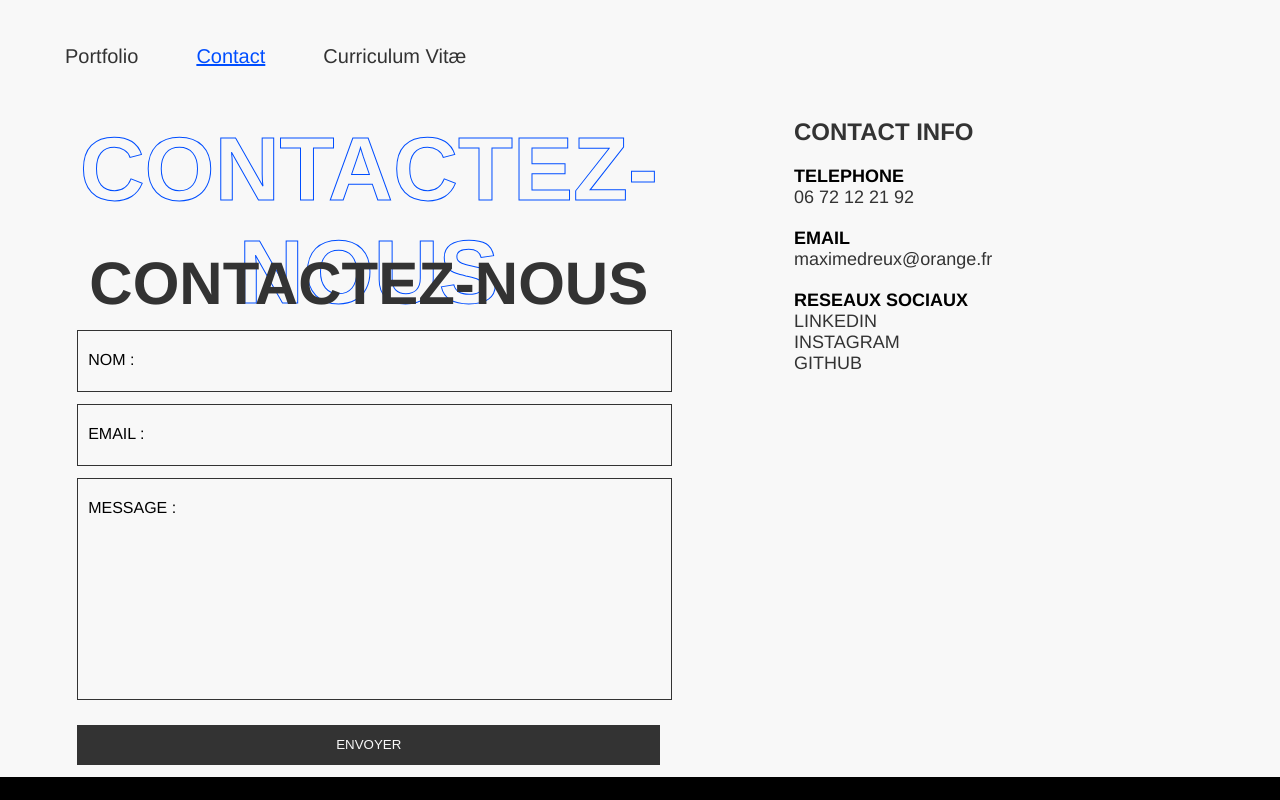
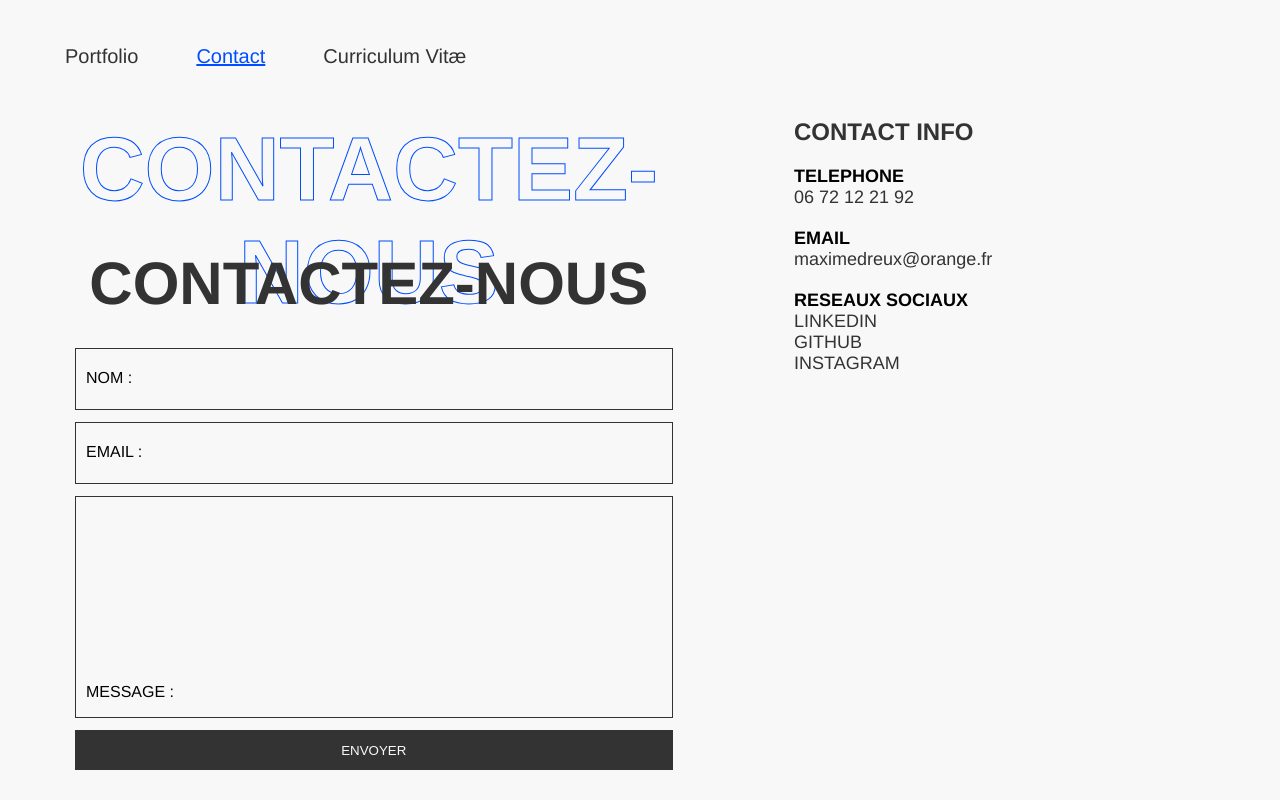
Before and after one commit to Maxms17/OpenC_Projet_12, a React (Create React App) app: page /Contact in a window 1280 px wide. Shown: the top 800 px of the page. Built offline with nearby package versions, Linux system fonts and the light colour scheme.

Commit message:
Modif lien et footer

```diff
--- a/src/components/Footer/Footer.css
+++ b/src/components/Footer/Footer.css
@@ -1,18 +1,13 @@
 
 .my-footer {
 	height: 210px;
-	background-color: #000;
+	background-color: #333333;
 	display: flex;
 	flex-direction: column;
 	justify-content: center;
 	align-items: center;
 	gap: 30px;
 	margin-bottom: 0;
-}
-
-.my-logo_blanc {
-	width: 122px;
-	height: 40px;
 }
 
 .my-footer p {
@@ -25,10 +20,6 @@
 /* Responsive */
 
 @media (max-width: 1480px) {
-	.my-logo_blanc {
-		width: 115px;
-		height: 38px;
-	}
 	.my-footer{
 		gap: 28px;
 	}
@@ -38,10 +29,6 @@
 }
 
 @media (max-width: 1080px) {
-	.my-logo_blanc {
-		width: 115px;
-		height: 38px;
-	}
 	.my-footer{
 		gap: 22px;
 	}
@@ -51,10 +38,6 @@
 }
 
 @media (max-width: 780px) {
-	.my-logo_blanc {
-		width: 115px;
-		height: 38px;
-	}
 	.my-footer{
 		gap: 20px;
 	}
@@ -64,10 +47,6 @@
 }
 
 @media (max-width: 480px) {
-	.my-logo_blanc {
-		width: 115px;
-		height: 38px;
-	}
 	.my-footer{
 		gap: 18px;
 	}
--- a/src/components/Footer/Footer.jsx
+++ b/src/components/Footer/Footer.jsx
@@ -1,8 +1,7 @@
-//import logo from '../../assets/LOGO.svg'
+
 import './Footer.css'
 
 function Header() {
-    //<img src={logo} alt='Kasa' className='my-logo_blanc' />
     return (
         <div className='my-footer'>
             <p>© DREUX Maxime. All rights reserved</p>
--- a/src/components/Message/Message.css
+++ b/src/components/Message/Message.css
@@ -38,46 +38,49 @@
     color: #333333;
 }
 
+form{
+    align-items: center;
+    margin-top: 5%;
+    padding-left: 10px;
+}
+
 .saisi{
+    height: 40px;
     padding-top: 20px;
     padding-left: 10px;
-    margin: 2%;
-    height: 40px;
-    width: 96%;
     border: 1px solid #333333;
+    margin-bottom: 2%;
 }
 
-
 .saisi-message{
+    height: 200px;
     padding-top: 20px;
     padding-left: 10px;
-    margin: 2%;
-    height: 200px;
-    width: 96%;
     border: 1px solid #333333;
+    margin-bottom: 2%;
 }
 
 .champ-saisi{
     all: initial;
-    width: 90%;
+    width: 80%;
     background-color: #F8F8F8;
     border: 0px;
 }
 
 .champ-saisi-text{
     all: initial;
-    width: 96%;
+    width: 80%;
     background-color: #F8F8F8;
     border: 0px;
 }
 
 .envoyer{
-    margin: 2%;
     height: 40px;
     background-color: #333333;
     border: 1px solid #333333;
     color: #F8F8F8;
-    width: 96%;
+    width: 100%;
+    margin-bottom: 5%;
 }
 
 .info {
@@ -94,7 +97,7 @@
     color: #333333;
 }
 
-.info p, .info h3 {
+.info p, .info h3, .info a {
     font-size: 18px;
     text-align: left;
     margin: 0;
--- a/src/components/Message/Message.jsx
+++ b/src/components/Message/Message.jsx
@@ -103,9 +103,9 @@ class Message extends Component {
                     </div>
                     <div>
                         <h3>RESEAUX SOCIAUX</h3>
-                        <p>LINKEDIN</p>
-                        <p>INSTAGRAM</p>
-                        <p>GITHUB</p>
+                        <div><a href="https://linkedin.com/in/maxime-dreux">LINKEDIN</a></div>
+                        <div><a href="https://github.com/Maxms17">GITHUB</a></div>
+                        <div><a href="https://www.instagram.com/maxime.d7">INSTAGRAM</a></div>
                     </div>
                 </div>
 
```
